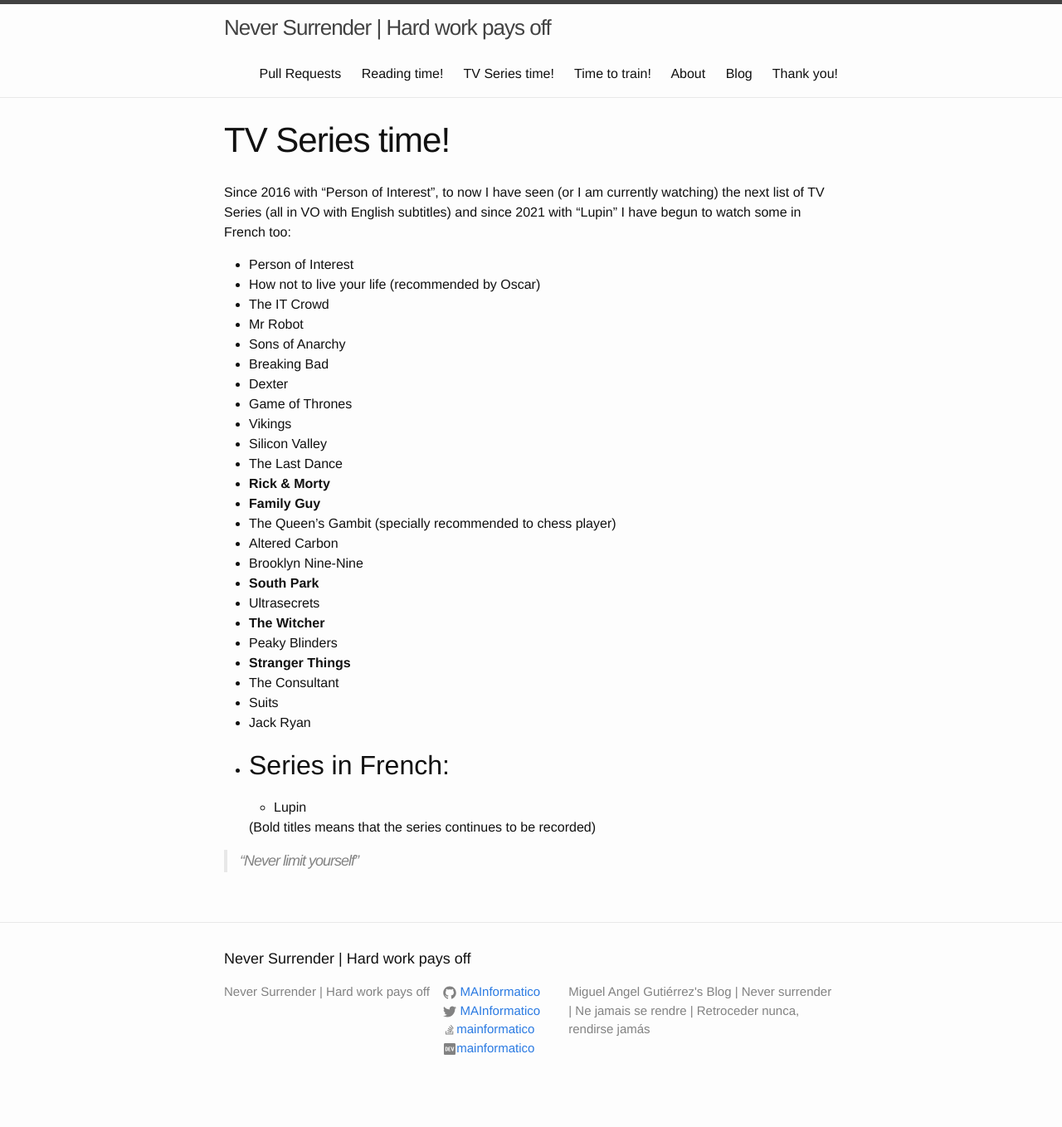
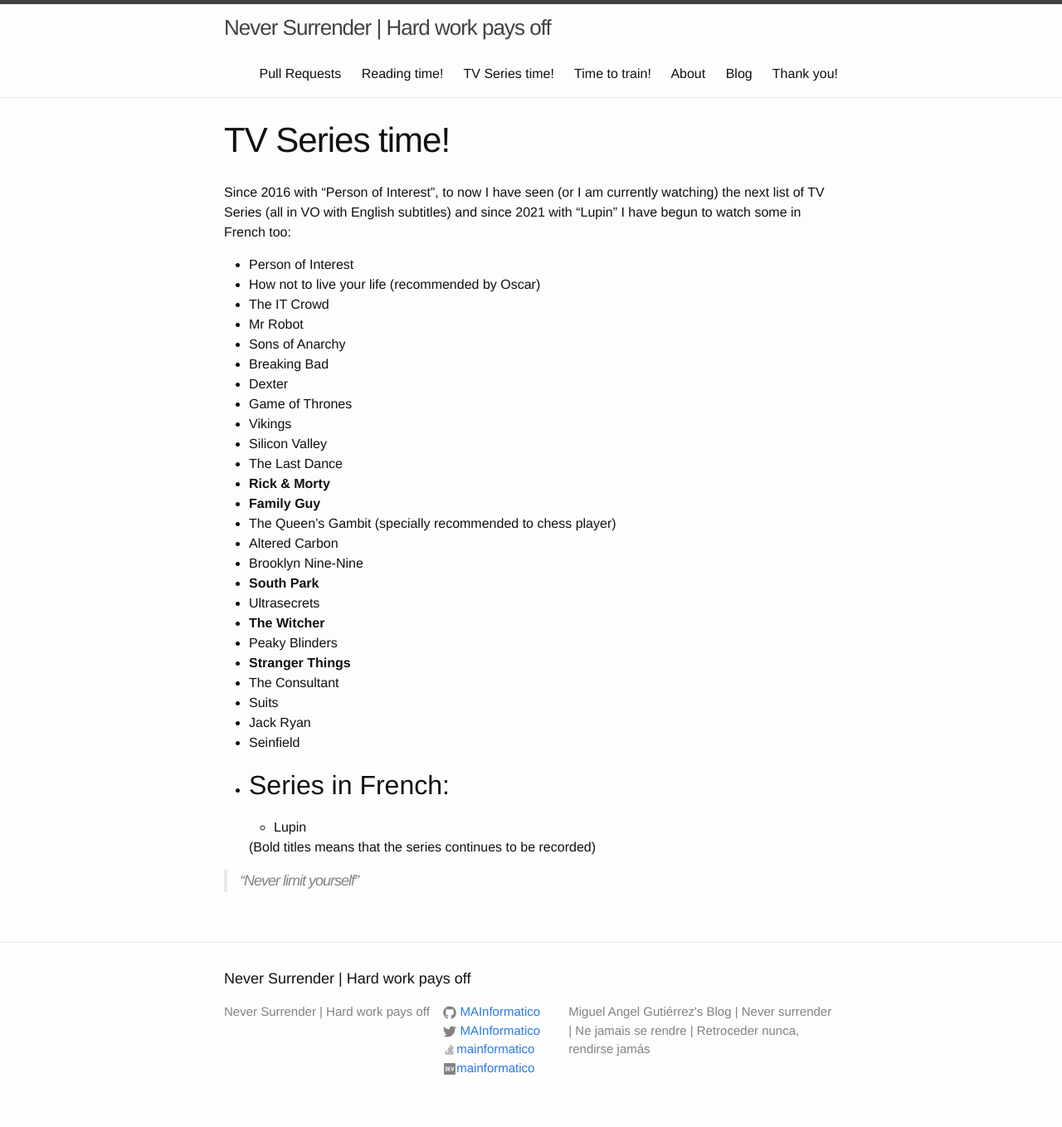
Before and after one commit to MAInformatico/MAInformatico.github.io, a Jekyll site: the page built from Series_Time.md, in a window 1280 px wide. Shown: the whole page at 83% size. Built offline with Jekyll 4.4.1, drawn with Linux system fonts in a browser that asks for light colours; before the commit the page ends 1334 px from its top, so only the background shows below that.

Commit message:
updating series

```diff
--- a/Series_Time.md
+++ b/Series_Time.md
@@ -30,6 +30,7 @@
 * The Consultant
 * Suits
 * Jack Ryan
+* Seinfield
 
 
 
```
